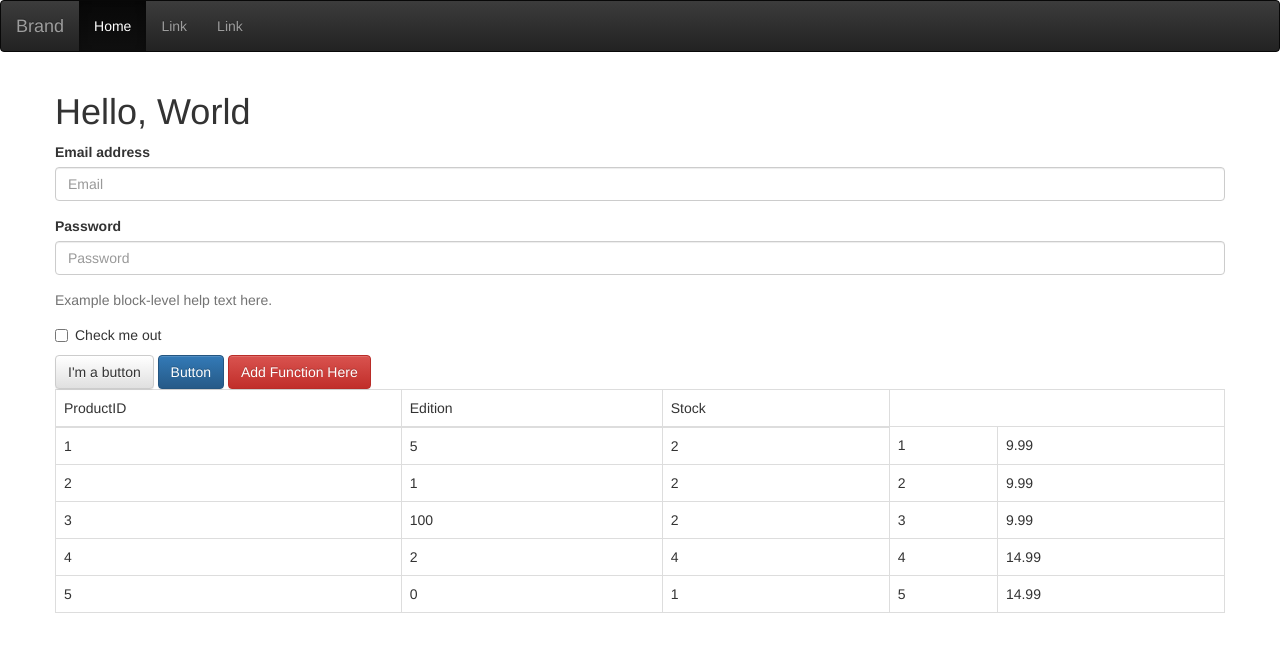
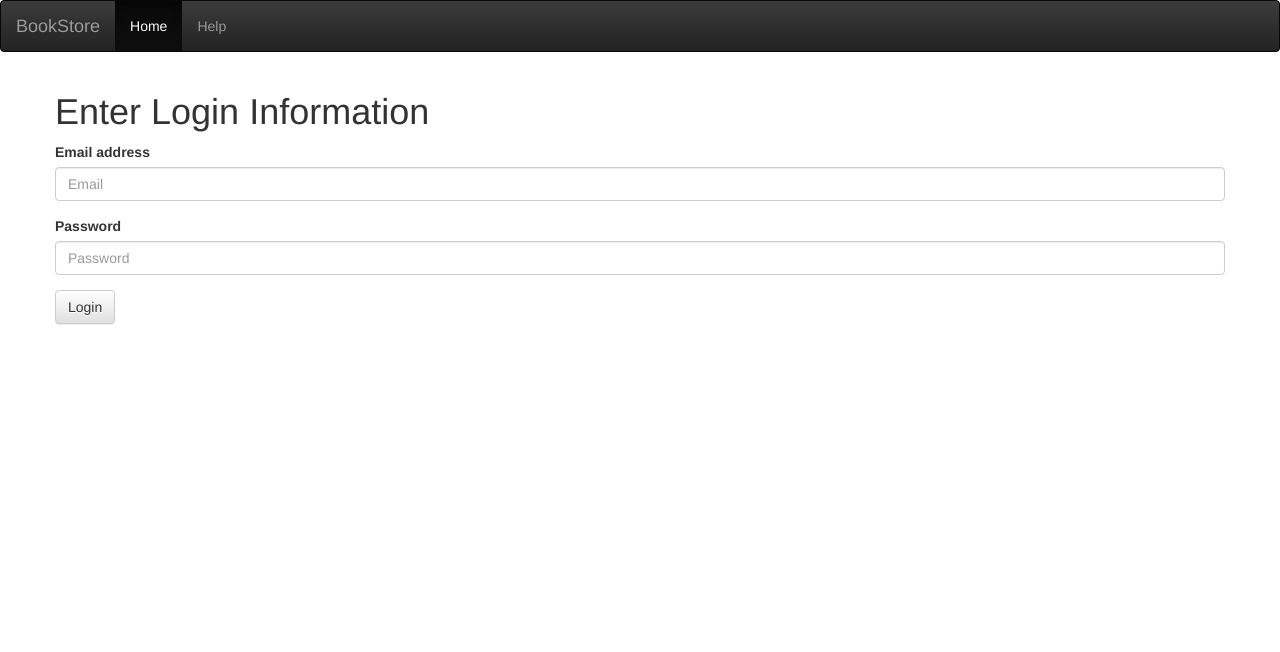
Before and after one commit to tvartija/SER_322, a PHP site: page / in a window 1280 px wide. Shown: the top 652 px of the page. Run offline with PHP 8.4, Linux system fonts and the light colour scheme; data comes from the database, SQL or seed files in the repository; both versions use the stored data as it was after the commit.

Commit message:
Basic login set up, needs lots of work

```diff
--- a/index.php
+++ b/index.php
@@ -44,13 +44,12 @@
             <span class="icon-bar"></span>
             <span class="icon-bar"></span>
           </button>
-          <a class="navbar-brand" href="#">Brand</a>
+          <a class="navbar-brand" href="#">BookStore</a>
         </div>
         <div class="collapse navbar-collapse" id="bs-example-navbar-collapse-9">
           <ul class="nav navbar-nav">
             <li class="active"><a href="#">Home</a></li>
-            <li><a href="#">Link</a></li>
-            <li><a href="#">Link</a></li>
+            <li><a href="#">Help</a></li>
           </ul>
         </div>
       </div>
@@ -58,69 +57,28 @@
     <div class="container">
       <!-- Page Title -->
       <div class="row">
-        <h1>Hello, World</h1>
+        <h1>Enter Login Information</h1>
       </div>
       <!-- end title -->
 
-      <!-- Example of a form -->
+      <!-- Login form -->
       <div class="row">
-        <form>
+        <form action="login.php" method="POST">
           <div class="form-group">
-            <label for="exampleInputEmail1">Email address</label>
-            <input type="email" class="form-control" id="exampleInputEmail1" placeholder="Email">
+            <label for="userEmail">Email address</label>
+            <input type="email" class="form-control" id="userEmail" name="userEmail" placeholder="Email">
           </div>
           <div class="form-group">
-            <label for="exampleInputPassword1">Password</label>
-            <input type="password" class="form-control" id="exampleInputPassword1" placeholder="Password">
+            <label for="userPassword">Password</label>
+            <input type="password" class="form-control" id="userPassword" name="userPassword" placeholder="Password">
           </div>
-          <div class="form-group">
-            <p class="help-block">Example block-level help text here.</p>
-          </div>
-          <div class="checkbox">
-            <label>
-              <input type="checkbox"> Check me out
-            </label>
-          </div>
+          <button type="submit" class="btn btn-default">Login</button>
         </form>
       </div>
       <!-- end form -->
 
-      <!-- example of buttons -->
-      <div class="row">
-        <button type="button" class="btn btn-default">I'm a button</button>
-        <button type="button" class="btn btn-primary">Button</button>
-        <button type="button" class="btn btn-danger">Add Function Here</button>
-      </div>
-      <!-- end buttons -->
 
-      <!-- Example of building a table off a SQL query -->
-      <div class="row">
-        <table class="table table-bordered table-hover">
-          <thead>
-            <td>ProductID</td>
-            <td>Edition</td>
-            <td>Stock</td>
-          </thead>
-          <tbody>
-            <?php
-              // fetch each record in result set
-              // Loop through each row in DB
-              for ( $counter = 0; $row = $result->fetch_row();
-                $counter++ )
-              {
-                // build table to display results
-                echo( "<tr>" );
 
-                // Loop through each column
-                foreach ( $row as $key => $value )
-                  echo( "<td>$value</td>" );
-
-                echo( "</tr>" );
-              } // end for
-            ?><!-- end PHP script -->
-          </tbody>
-        </table>
-      </div>
     </div>
   </body>
 </html>
```
Also changed, not shown: group_project_0.sql (+7 -5 lines), login.php (added, +27 -0 lines).
